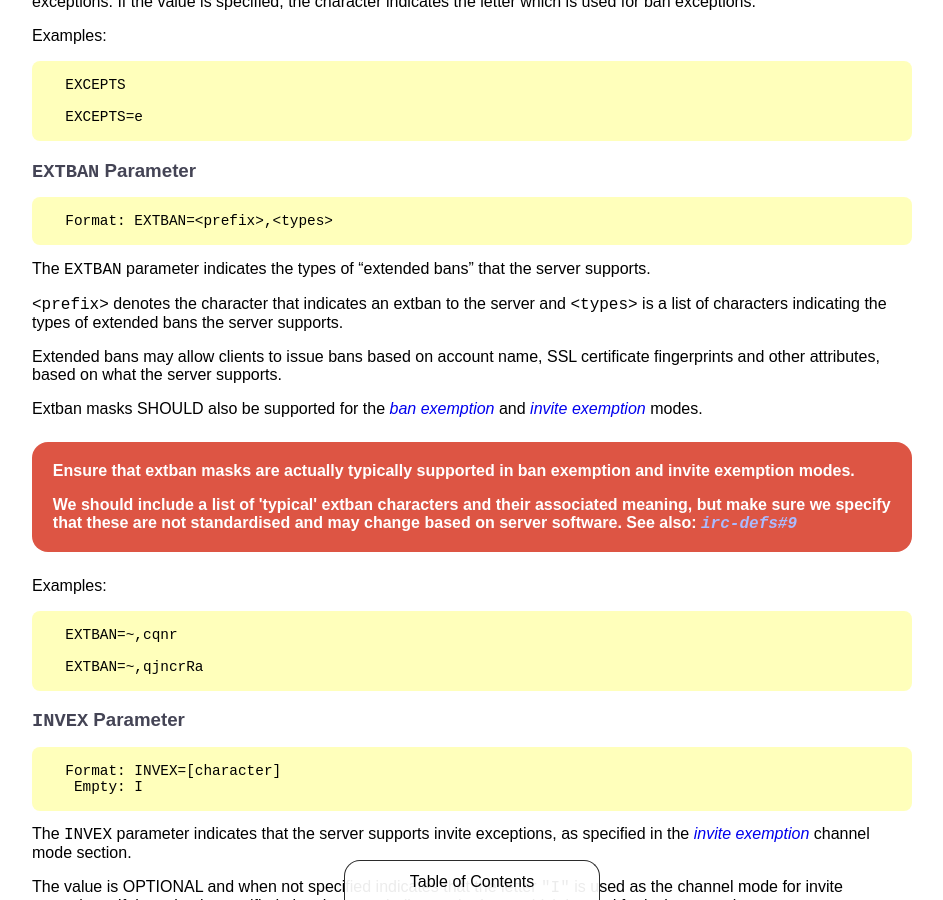
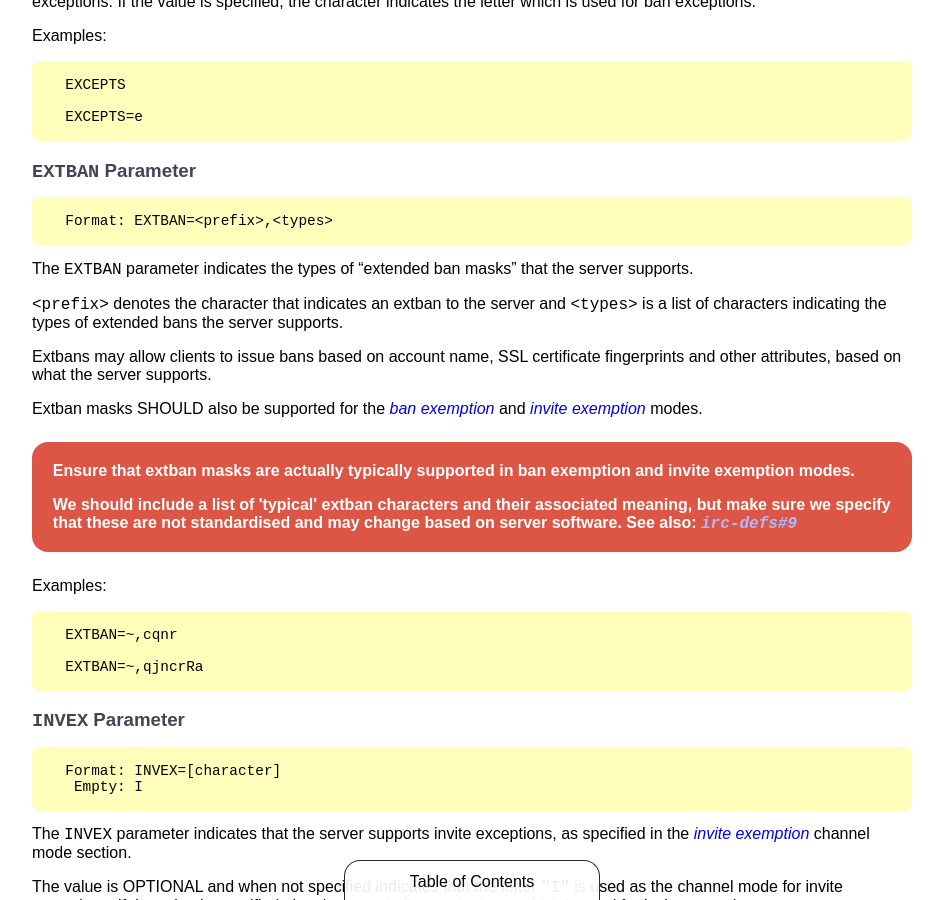
Before and after one commit to ircdocs/modern-irc, a Jekyll site: the page built from index.md, in a window 1280 px wide and 900 px high, scrolled down 31945 px. Shown: the whole window, without its empty margins (168-1111 px from the left). Built offline with Jekyll 4.4.1, drawn with Linux system fonts in a browser that asks for light colours.

Commit message:
EXTBAN: Correct some language

```diff
--- a/index.md
+++ b/index.md
@@ -1331,11 +1331,11 @@ Examples:
 
       Format: EXTBAN=<prefix>,<types>
 
-The `EXTBAN` parameter indicates the types of "extended bans" that the server supports.
+The `EXTBAN` parameter indicates the types of "extended ban masks" that the server supports.
 
 `<prefix>` denotes the character that indicates an extban to the server and `<types>` is a list of characters indicating the types of extended bans the server supports.
 
-Extended bans may allow clients to issue bans based on account name, SSL certificate fingerprints and other attributes, based on what the server supports.
+Extbans may allow clients to issue bans based on account name, SSL certificate fingerprints and other attributes, based on what the server supports.
 
 Extban masks SHOULD also be supported for the [ban exemption](#ban-exemption-channel-mode) and [invite exemption](#invite-exemption-channel-mode) modes.
 
```
